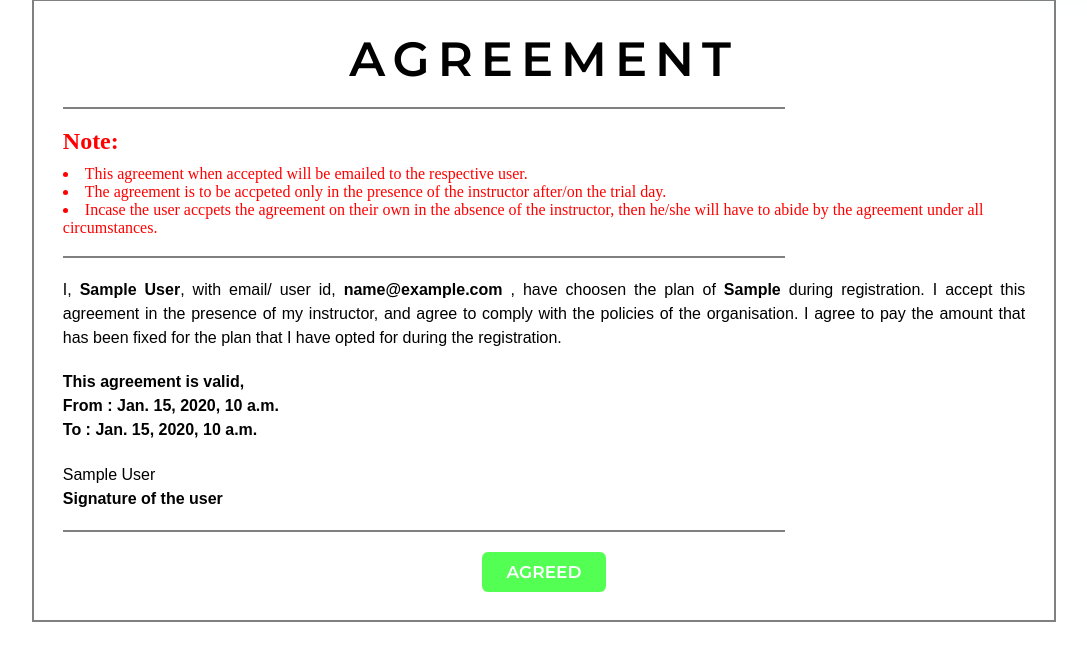
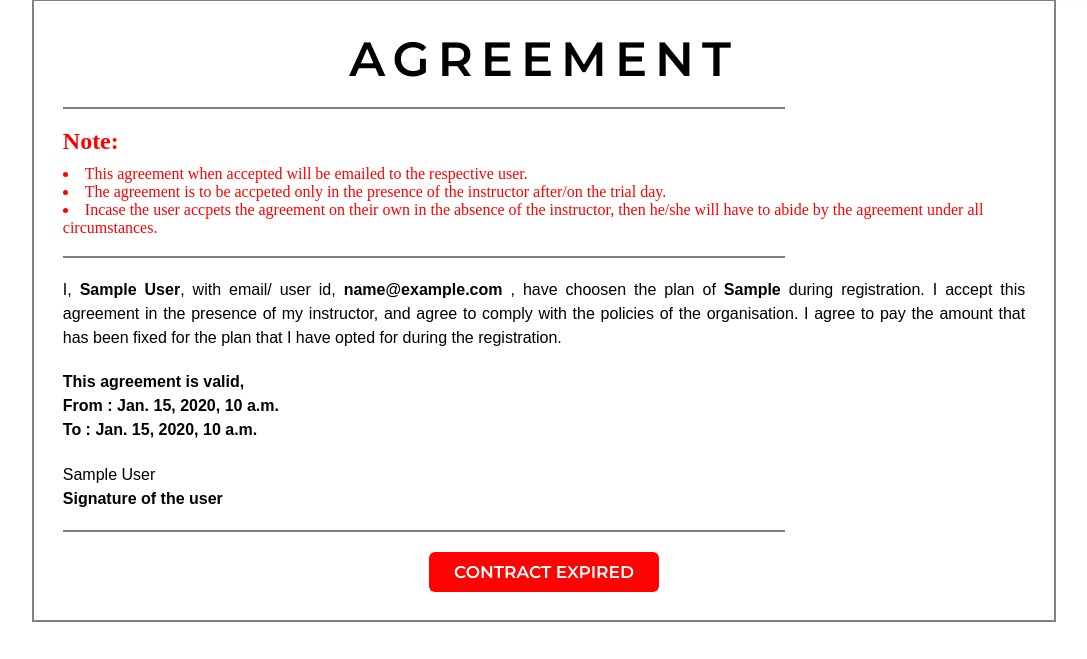
Before and after one commit to rickbhatt/confidentdriver, a Django app: page /contract in a window 1280 px wide. Shown: the part 141-800 px from the top of the page, without its empty margins (96-1183 px from the left). Run offline with Django 3.2, Linux system fonts and the light colour scheme; a user stored in the database is signed in; tables that the repository leaves empty hold one stand-in row (values such as "Sample post"); parts of the project's set-up code (start-up, migrations or seed data) failed here and were passed over; some libraries are stand-ins or nearby versions.

Commit message:
celery beat final code added, price btn changed, expir btn added

```diff
--- a/home/views.py
+++ b/home/views.py
@@ -75,8 +75,6 @@ def home(request):
     else:
 
         ip = get_ip(request)
-
-        # print(ip)
         visitor_count.delay(ip)
 
         return render(request, 'index.html')
--- a/jgs/celery.py
+++ b/jgs/celery.py
@@ -38,7 +38,7 @@ app.config_from_object('django.conf:settings', namespace='CELERY')
 app.conf.beat_schedule = {
     'send-expiry-email-everyday': {
         'task': 'control.tasks.send_expiry_mail',
-        'schedule': crontab(hour=23, minute=45)
+        'schedule': crontab(hour=7, minute=0)
     }
 }
 
--- a/static/css/contract.css
+++ b/static/css/contract.css
@@ -250,6 +250,29 @@ body
   margin-inline: 1rem;
 }
 
+.expired-button
+{
+    background-color: rgb(255, 2, 2);
+    color: #ffffff;
+    border: none;
+    outline: none;
+    border-radius: 6px;
+    padding: 10px 25px;
+    font-size: 17px;
+    font-family: 'Montserrat', sans-serif;
+    cursor: pointer;
+    text-decoration: none;
+    transition: 0.2s ease-in;
+    text-transform: uppercase;
+    margin-inline: 1rem;
+}
+
+.expired-button:disabled
+{
+    cursor: not-allowed;
+
+}
+
 .agree-button:hover
 {
     transform: scaleX(1.1);
--- a/static/css/price.css
+++ b/static/css/price.css
@@ -146,8 +146,8 @@
 
 .sub
 {
-    background: linear-gradient(135deg, rgba(163, 168, 240, 1) 0%,
-    rgba(105, 111, 221, 1) 100%);
+    background: rgb(0, 231, 0) /*linear-gradient(135deg, rgba(163, 168, 240, 1) 0%,
+    rgba(105, 111, 221, 1) 100%)*/;
     display: flex;
     justify-content: flex-start;
     align-items: center;
--- a/template/contract.html
+++ b/template/contract.html
@@ -71,8 +71,14 @@
                 <form action="contract" method="post">
                     {% csrf_token %}
 
-                    {% if request.user.contract.contract_status %}
-                        <button class="agree-button" disabled="disabled">AGREED</button>
+                    {% if request.user.contract.contract_expired %}
+                        <button class="expired-button" disabled="disabled">CONTRACT EXPIRED</button>
+
+                    {% elif request.user.contract.contract_status  %}
+
+                         <button class="agree-button " disabled="disabled">AGREED</button>
+
+
                     {% else %}
 
                         <div class="checkbox-button-container">
--- a/template/expiry_email.html
+++ b/template/expiry_email.html
@@ -24,7 +24,6 @@
                 <td style="padding: 20px; padding: 0; border-bottom: 2px solid grey">
 
                     <p style="font-size: 3rem; letter-spacing: 0.5rem; text-align: center;">Thank You</p>
-                    <p>Celery beat testing email. Loop on, Periodic Task on. Server status True.</p>
                 </td>
 
             </tr>
```
